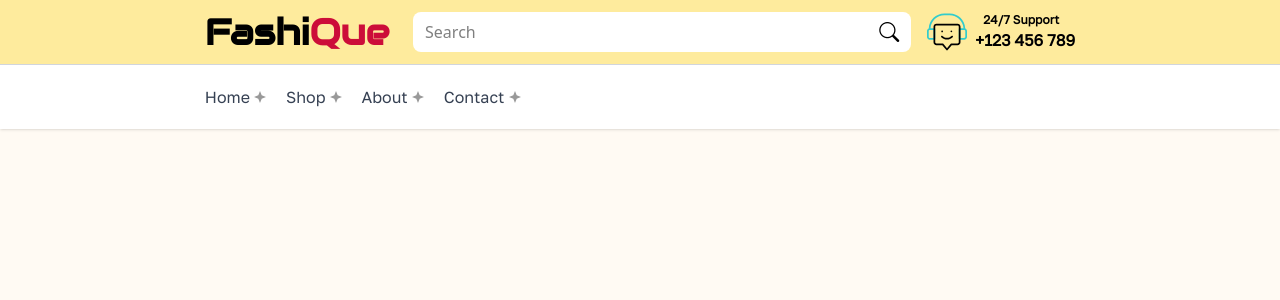
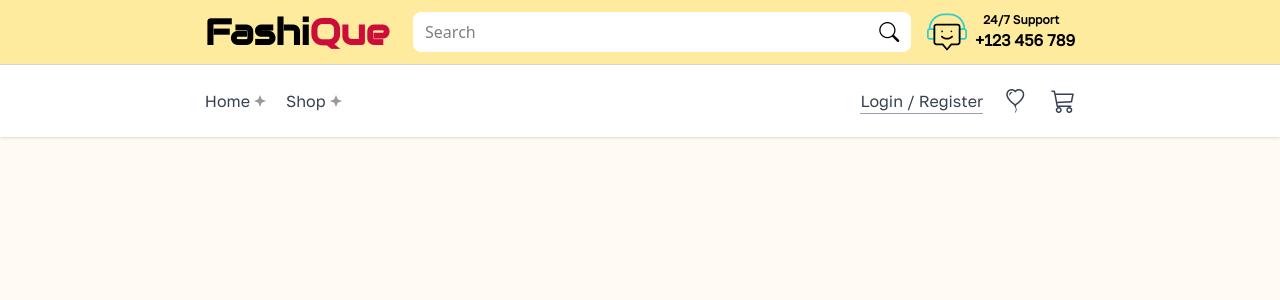
Before and after one commit to haseebjaved4212/FashiQue, a Next.js app: page / in a window 1280 px wide. Shown: the top 300 px of the page. Built offline with nearby package versions, Linux system fonts and the light colour scheme.

Commit message:
feat: Add BottomNav component and initial shop listing and detail pages.

```diff
--- a/app/Components/Navbar/BottomNav.tsx
+++ b/app/Components/Navbar/BottomNav.tsx
@@ -13,16 +13,15 @@ type NavLink = {
 const navLinks: NavLink[] = [
     { label: "Home", href: "/" },
     {
-        label: "Shop", href: "/app/UI-Components/Shop", dropdown: [
-            { label: "Shop", href: "/app/UI-Components/Shop" },
-            { label: "Details", href: "/app/UI-Components/Shop/12" },
-            { label: "Cart", href: "/app/UI-Components/Cart" },
-            { label: "Checkout", href: "/app/UI-Components/Checkout" },
-            { label: "Wishlist", href: "/app/UI-Components/Wishlist" },
+        label: "Shop", href: "/UI-Components/Shop", dropdown: [
+            { label: "Shop", href: "/UI-Components/Shop" },
+            { label: "Details", href: "/UI-Components/Shop/12" },
+            { label: "Cart", href: "/UI-Components/Pages/Cart" },
+            { label: "Checkout", href: "/UI-Components/Pages/Checkout" },
+            { label: "Wishlist", href: "/UI-Components/Pages/Wishlist" },
         ]
     },
-    { label: "About", href: "/app/UI-Components/About" },
-    { label: "Contact", href: "/app/UI-Components/Contact" },
+
 ]
 
 const BottomNav = () => {
@@ -54,11 +53,22 @@ const BottomNav = () => {
                 {/* Mobile Logo */}
                 <Link href="/" className={`text-3xl lg:text-4xl font-bold Audiowide text-black block lg:hidden `}>Fashi<span className="text-(--second)">Que</span></Link>
                 {/* Desktop Menu */}
-                <div className="hidden lg:flex space-x-5 menu-link relative z-40">
+                <nav className="hidden lg:flex space-x-5 menu-link relative z-40">
                     {navLinks.map((link) =>
                         link.dropdown ? (
                             <div key={link.label} className="relative group">
                                 <Link href={link.href} className="GolosText  flex items-center gap-1">{link.label} <Image src={menuDot} alt="menu-dot"  /></Link>
+                                <div className="absolute top-full left-0  hidden group-hover:block  bg-white shadow-lg p-2 border border-gray-100 rounded-lg min-w-[170px]">
+                                    {link.dropdown.map((item) => (
+                                        <Link
+                                         key={item.label}
+                                          href={item.href} className="block py-2 px-4 hover:bg-gray-100 rounded-md transition-all duration-300">
+                                            <div className="flex gap-1 ">
+                                                {/* <Image src={menuDot} alt={item.label}  /></div>{item.label}
+                                                // </Link> */}
+                                            </div>{item.label}</Link>
+                                    ))}
+                                </div>
                             </div>
 
                         ) : (
@@ -67,6 +77,18 @@ const BottomNav = () => {
 
 
                         ))}
+                </nav>
+                {/* Right Icons */}
+                <div className="flex items-center gap-5">
+                    <Link href="/app/UI-Components/Pages/Login" className=" login-link border-b  border-gray-400  GolosText ">Login / Register</Link>
+                    <div className="flex items-center gap-6">
+                        <Link href="/app/UI-Components/Pages/Wishlist" className="relative">
+                        <i className="bi bi-balloon-heart text-2xl "></i>
+                        </Link>
+                        <Link href="/app/UI-Components/Pages/Wishlist" className="relative">
+                        <i className="bi bi-cart3 text-2xl "></i>
+                        </Link>
+                    </div>
                 </div>
             </div>
         </div>
--- a/app/UI-Components/Shop/[id]/page.tsx
+++ b/app/UI-Components/Shop/[id]/page.tsx
@@ -0,0 +1,9 @@
+import React from 'react'
+
+const page = () => {
+  return (
+    <div>page</div>
+  )
+}
+
+export default page
--- a/app/UI-Components/Shop/page.tsx
+++ b/app/UI-Components/Shop/page.tsx
@@ -0,0 +1,9 @@
+import React from 'react'
+
+const page = () => {
+  return (
+    <div>page</div>
+  )
+}
+
+export default page
```
